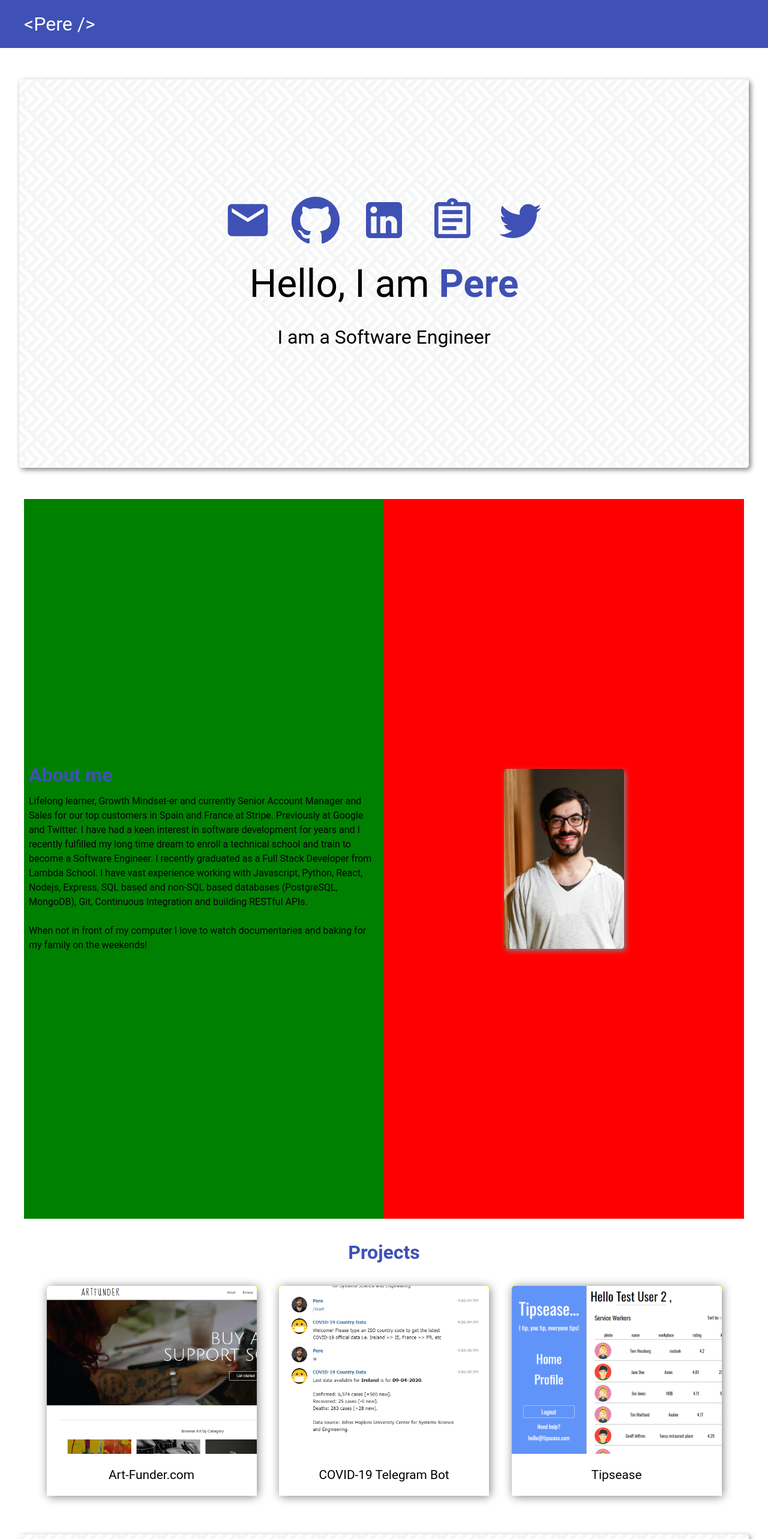
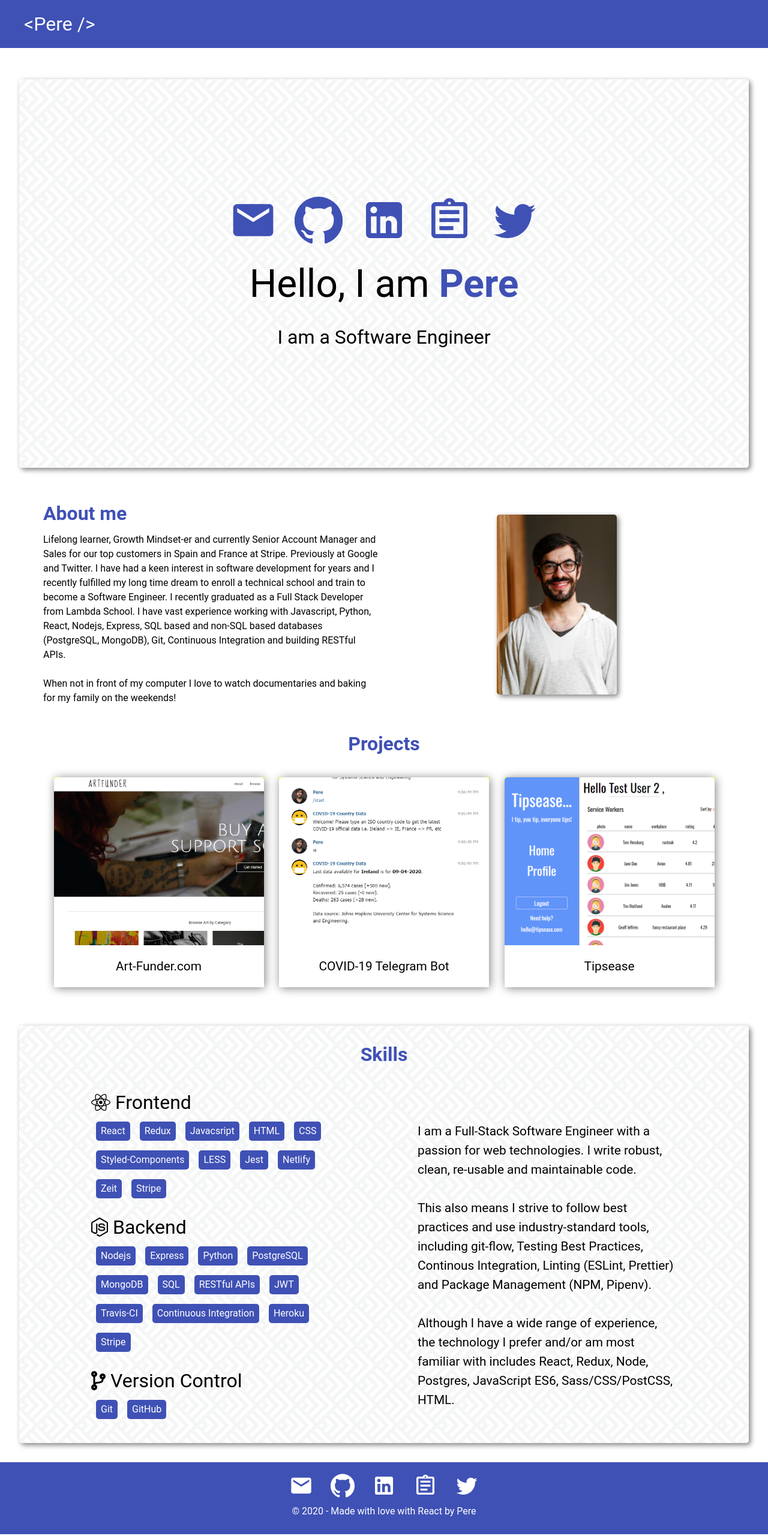
Before and after one commit to petrussola/new-portfolio-website-frontend, a React (Create React App) app: page / in a window 1280 px wide. Shown: the top 2566 px of the page at 60% size. Built offline with nearby package versions, Linux system fonts and the light colour scheme.

Commit message:
Mobile responsive

```diff
--- a/src/components/Body/Aboutme/aboutme.js
+++ b/src/components/Body/Aboutme/aboutme.js
@@ -12,7 +12,7 @@ const StyledSection = styled.section`
     flex-flow: row wrap;
     align-items: center;
     justify-content: space-evenly;
-    height: 150vh;
+    /* height: 150vh; */
     /* padding: 50px 5vh; */
     /* background: yellow; */
     div {
@@ -25,14 +25,20 @@ const StyledSection = styled.section`
         text-align: left;
         @media (max-width: 600px) {
             width: 100%;
-            height: 350px;
-        }
-        &.about-me-text {
-            background: green;
+            align-items: center;
+            /* height: 480px; */
+            &.about-me-text {
+                /* background: green; */
+                order: 2;
+                padding-top: 1rem;
+            }
         }
         &.about-me-photo {
-            background-color: red;
+            /* background-color: red; */
             align-items: center;
+            @media (max-width: 600px) {
+                order: 1;
+            }
             img {
                 object-fit: cover;
                 height: 300px;
--- a/src/components/Body/Jumbotron/jumbotron.js
+++ b/src/components/Body/Jumbotron/jumbotron.js
@@ -21,6 +21,10 @@ const StyledDiv = styled.div`
     flex-direction: row;
     align-items: center;
     justify-content: center;
+    /* background-color: red; */
+    @media (max-width: 800px) {
+        height: 95vh;
+    }
     section {
         background-image: url(${backgroundImage});
         width: 95%;
@@ -31,15 +35,15 @@ const StyledDiv = styled.div`
         flex-direction: column;
         align-items: center;
         justify-content: center;
-        @media (max-width: 600px) {
-            width: 100%;
+        @media (max-width: 800px) {
+            width: 95%;
         }
         nav {
             display: flex;
             flex-direction: row;
             justify-content: space-around;
             width: 50%;
-            @media (max-width: 600px) {
+            @media (max-width: 800px) {
                 width: 90%;
             }
             a {
@@ -50,6 +54,10 @@ const StyledDiv = styled.div`
                 * {
                     color: black;
                 }
+            }
+        }
+        h1 {
+            @media (max-width: 800px) {
             }
         }
         span {
--- a/src/components/Body/Projects/ProjectCard.js
+++ b/src/components/Body/Projects/ProjectCard.js
@@ -17,6 +17,13 @@ const StyledSection = styled.section`
     border-radius: 5px;
     box-shadow: 0.1rem 0.1rem 1rem gray;
     transition: transform 0.5s;
+    @media (max-width: 600px) {
+        width: 90vw;
+    }
+    @media (max-width: 1200px) {
+        width: 300px;
+        height: 300px;
+    }
     &:hover {
         transform: scale(1.02);
     }
--- a/src/components/Body/Projects/ProjectDetail.js
+++ b/src/components/Body/Projects/ProjectDetail.js
@@ -25,12 +25,23 @@ const StyledSection = styled.section`
     justify-content: space-around;
     align-items: center;
     padding-top: 5vh;
+    @media (max-width: 800px) {
+        width: 100%;
+        border-radius: 0;
+        box-shadow: none;
+        padding: 5vh 0 0 0;
+    }
     .img-container {
         width: 50vw;
         border-radius: 5px;
         background-color: #f5f5f5;
         border-radius: 10px;
         box-shadow: 0.2rem 0.2rem 0.5rem gray;
+        @media (max-width: 800px) {
+            width: 100%;
+            border-radius: 0;
+            box-shadow: none;
+        }
         img {
             width: 90%;
             /* height: auto; */
@@ -46,6 +57,9 @@ const StyledSection = styled.section`
         justify-content: space-evenly;
         align-items: center;
         padding-top: 1rem;
+        @media (max-width: 800px) {
+            width: 75%;
+        }
         a {
             transition: transform 0.5s;
             &:hover {
@@ -62,6 +76,10 @@ const StyledSection = styled.section`
         align-items: center;
         justify-content: flex-start;
         padding-top: 1rem;
+        @media (max-width: 800px) {
+            width: 100%;
+            justify-content: center;
+        }
     }
     .back-projects {
         padding: 1rem 0;
--- a/src/components/Body/Skills/SkillArea.js
+++ b/src/components/Body/Skills/SkillArea.js
@@ -14,6 +14,12 @@ const StyledSection = styled.section`
     width: 50%;
     padding: 0 3rem;
     margin: 0;
+    /* background-color: yellow; */
+    @media (max-width: 800px) {
+        width: 100%;
+        padding: 0;
+        order: 2;
+    }
 `;
 
 const SkillArea = ({ listSkills }) => {
--- a/src/components/Body/Skills/SkillDescription.js
+++ b/src/components/Body/Skills/SkillDescription.js
@@ -6,6 +6,11 @@ import styled from 'styled-components';
 const StyledSection = styled.section`
     width: 50%;
     padding: 3rem;
+    @media (max-width: 800px) {
+        width: 100%;
+        padding: 0;
+        order: 1;
+    }
     h4 {
         text-align: left;
     }
--- a/src/components/Body/Skills/Skills.js
+++ b/src/components/Body/Skills/Skills.js
@@ -22,6 +22,9 @@ const StyledSection = styled.section`
     margin-right: auto;
     border-radius: 5px;
     box-shadow: 0.2rem 0.2rem 0.5rem gray;
+    @media (max-width: 600px) {
+        padding-bottom: 2rem;
+    }
     .section-title {
         padding-top: 2rem;
     }
@@ -30,6 +33,11 @@ const StyledSection = styled.section`
         flex-direction: row;
         align-items: center;
         justify-content: space-between;
+        @media (max-width: 800px) {
+            flex-direction: column;
+            align-items: center;
+            justify-content: space-between;
+        }
     }
 `;
 
--- a/src/components/Footer/footer.js
+++ b/src/components/Footer/footer.js
@@ -1,4 +1,5 @@
 import React from 'react';
+import useMediaQuery from '@material-ui/core/useMediaQuery';
 
 // ICONS
 import EmailIcon from '@material-ui/icons/Email';
@@ -18,11 +19,17 @@ const StyledFooter = styled.footer`
     flex-direction: column;
     align-items: center;
     justify-content: center;
+    @media (max-width: 800px) {
+        height: 7rem;
+    }
     nav {
         display: flex;
         flex-direction: row;
         justify-content: space-around;
         width: 30%;
+        @media (max-width: 800px) {
+            width: 75%;
+        }
         a {
             transition: transform 0.5s;
             color: white;
@@ -39,41 +46,46 @@ const StyledFooter = styled.footer`
     }
 `;
 
-const footer = () => {
+const Footer = () => {
     const year = new Date().getFullYear();
+    const matches = useMediaQuery('(min-width:600px)');
     return (
         <StyledFooter>
             <nav>
                 <a href="mailto:pere.solaclaver@gmail.com">
-                    <EmailIcon style={{ fontSize: 40 }} />
+                    <EmailIcon style={{ fontSize: `${matches ? 40 : 30}` }} />
                 </a>
                 <a
                     href="https://github.com/petrussola/"
                     target="_blank"
                     rel="noreferrer noopener"
                 >
-                    <GitHubIcon style={{ fontSize: 40 }} />
+                    <GitHubIcon style={{ fontSize: `${matches ? 40 : 30}` }} />
                 </a>
                 <a
                     href="https://github.com/petrussola/"
                     target="_blank"
                     rel="noreferrer noopener"
                 >
-                    <LinkedInIcon style={{ fontSize: 40 }} />
+                    <LinkedInIcon
+                        style={{ fontSize: `${matches ? 40 : 30}` }}
+                    />
                 </a>
                 <a
                     href="https://medium.com/@pere.solaclaver"
                     target="_blank"
                     rel="noreferrer noopener"
                 >
-                    <AssignmentOutlinedIcon style={{ fontSize: 40 }} />
+                    <AssignmentOutlinedIcon
+                        style={{ fontSize: `${matches ? 40 : 30}` }}
+                    />
                 </a>
                 <a
                     href="https://twitter.com/petrussola"
                     target="_blank"
                     rel="noreferrer noopener"
                 >
-                    <TwitterIcon style={{ fontSize: 40 }} />
+                    <TwitterIcon style={{ fontSize: `${matches ? 40 : 30}` }} />
                 </a>
             </nav>
             <p>&copy; {year} - Made with love with React by Pere</p>
@@ -81,4 +93,4 @@ const footer = () => {
     );
 };
 
-export default footer;
+export default Footer;
--- a/src/components/Header/header.js
+++ b/src/components/Header/header.js
@@ -12,8 +12,9 @@ const StyledHeader = styled.header`
     align-items: center;
     justify-content: flex-start;
     padding: 1rem 2.5%;
-    @media (max-width: 600px) {
+    @media (max-width: 800px) {
         justify-content: center;
+        height: 5vh;
     }
     h3 {
         color: white;
--- a/src/styles/globalstyle.js
+++ b/src/styles/globalstyle.js
@@ -63,19 +63,31 @@ a {
 h1 {
 	font-size: 4rem;
     padding: 2rem;
+	@media (max-width: 600px) {
+		font-size: 3rem
+	}
 }
 h2 {
 	font-size: 3rem;
     padding: 1.5rem;
+	@media (max-width: 600px) {
+		font-size: 2rem;
+	}
 }
 h3 {
 	font-size: 2rem;
     padding: 0.5rem;
+	@media (max-width: 600px) {
+		font-size: 1.5rem;
+	}
 }
 h4 {
 	font-size: 1.3rem;
 	line-height: 2rem;
     padding: 0.5rem;
+	@media (max-width: 600px) {
+		font-size: 1rem;
+	}
 }
 p {
 	line-height: 1.5rem;
@@ -84,7 +96,11 @@ p {
 }
 section, footer {
 	margin-top: 2rem;
-	padding: 0 5vh;
+	padding: 0 5vw;
+	@media (max-width: 600px) {
+		margin-top: 1rem;
+        padding: 0 1vw;
+    }
 }
 .section-title {
 	color: #3f51b5;
```
